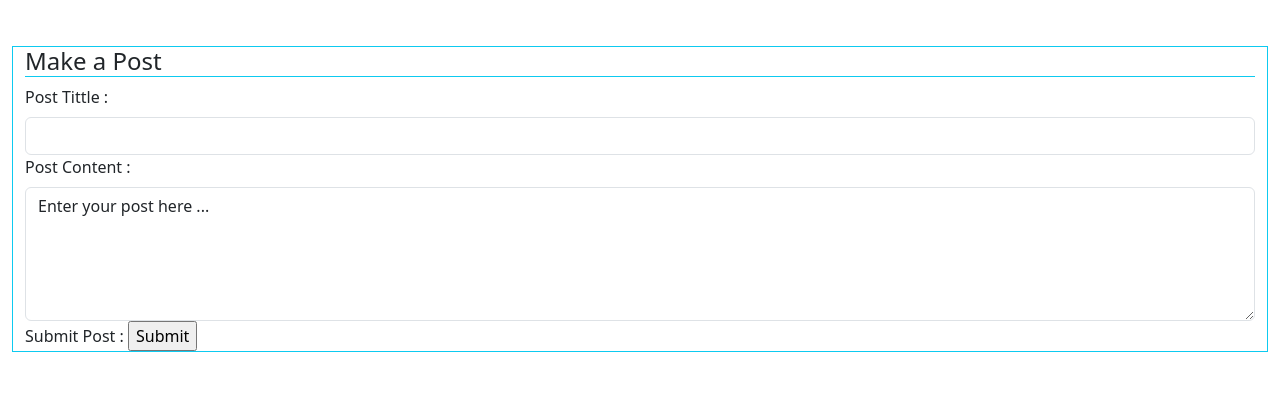
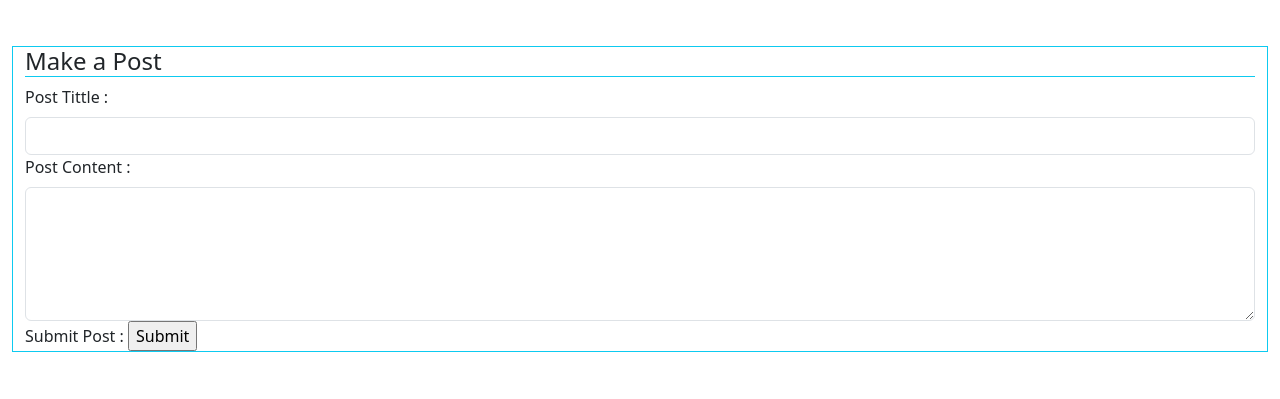
Before and after one commit to panji56/mini_form_api, a Django app: page /forum/ in a window 1280 px wide. Shown: the part 230-629 px from the top of the page. Run offline with Django 4.2, Linux system fonts and the light colour scheme; a user stored in the database is signed in; data comes from the database, SQL or seed files in the repository; both versions use the stored data as it was after the commit; some libraries are stand-ins or nearby versions.

Commit message:
change minor to html

```diff
--- a/polls/templates/polls/index.html
+++ b/polls/templates/polls/index.html
@@ -62,7 +62,7 @@
                         <div class="col">
                             <label class="form-label"> Post Content : </label><br>
                             <!-- <input type="text" name="postContent"> -->
-                            <textarea name="postContent" class="form-control" rows="5">Enter your post here ...</textarea>
+                            <textarea name="postContent" class="form-control" rows="5"></textarea>
                         </div>
                     </div>
                     <div class="row">
--- a/polls/templates/polls/post.html
+++ b/polls/templates/polls/post.html
@@ -21,6 +21,7 @@
         </div>
         <div class="row m-4">
             <!-- to show the post -->
+            <h6> <i>the user who created the post : {{ post.username.username }}</i></h6>
             <h1>{{ post.postTittle }}</h1>
             <div class="col mt-4 mb-5" id="post">
                 <p>{{ post.postText }}</p>
```
Also changed, not shown: db.sqlite3.
